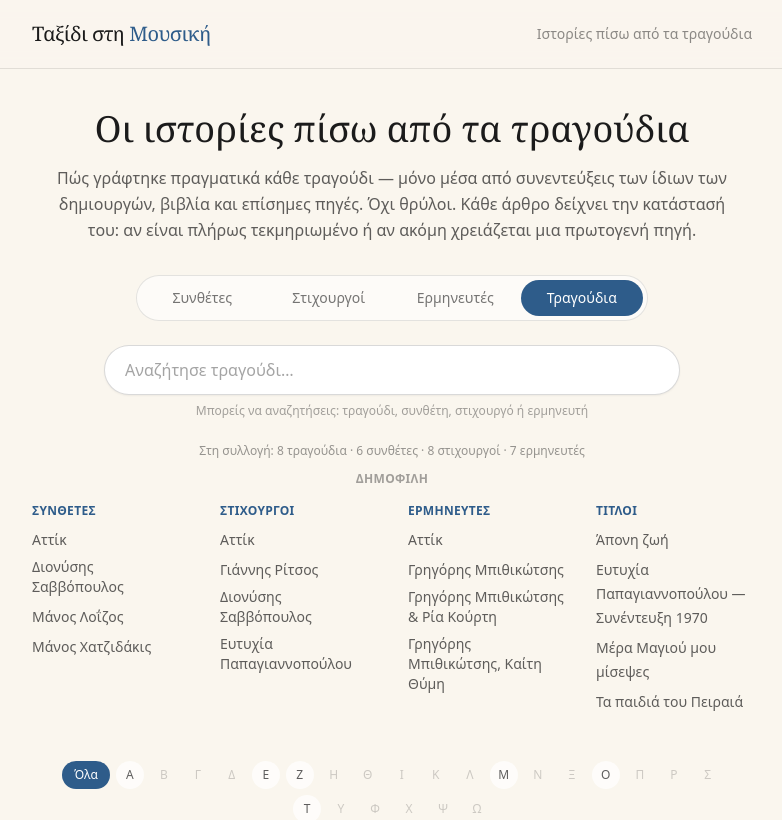
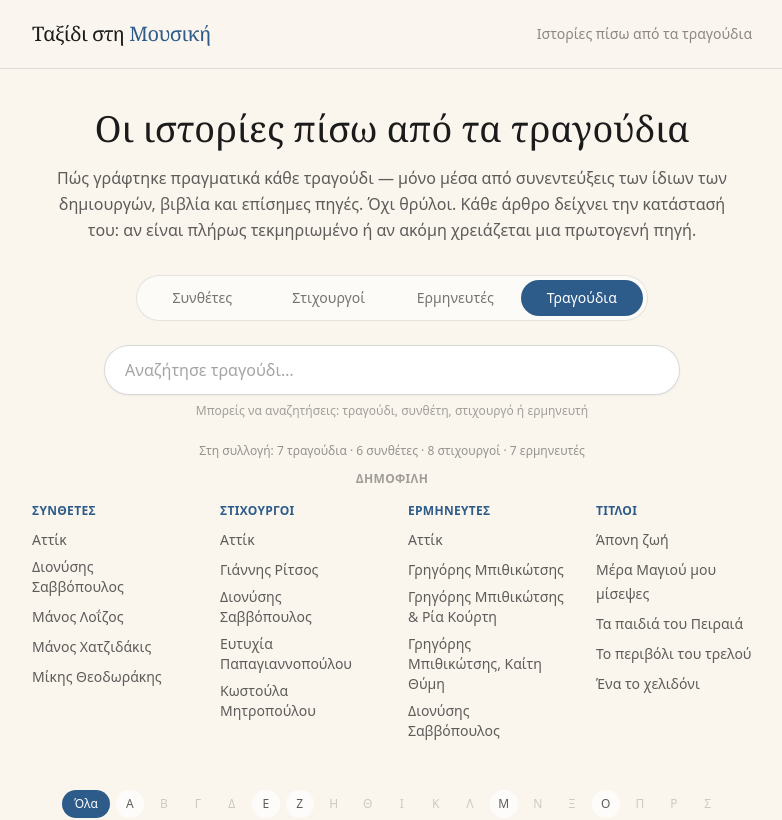
Before and after one commit to arisstei/taksidi-stin-mousiki, a Next.js app: page / in a window 1280 px wide. Shown: the top 820 px of the page, without its empty margins (248-1030 px from the left). Built offline with nearby package versions, Linux system fonts and the light colour scheme.

Commit message:
5 stoixeia sto Dimofili, kai ektos apo tin geniki perihgisi titlon i synenteyxi Eftyxias (isProfile), prosvasimi mono meso onomatos

```diff
--- a/components/SongExplorer.jsx
+++ b/components/SongExplorer.jsx
@@ -102,6 +102,12 @@ export default function SongExplorer({ songs }) {
 
   const filteredSongs = useMemo(() => {
     let list = songs;
+    // Άρθρα-προφίλ (π.χ. συνέντευξη, όχι ιστορία συγκεκριμένου τραγουδιού) δεν
+    // εμφανίζονται στη γενική περιήγηση τίτλων — μόνο όταν κάποιος ψάχνει
+    // ενεργά (π.χ. πατώντας το όνομα του/της δημιουργού).
+    if (!query.trim()) {
+      list = list.filter((s) => !s.isProfile);
+    }
     if (letter) {
       list = list.filter((s) => normalize(s.title).startsWith(letter));
     }
@@ -159,10 +165,12 @@ export default function SongExplorer({ songs }) {
       ? "Αναζήτηση με βάση το όνομα του ερμηνευτή"
       : "Μπορείς να αναζητήσεις: τραγούδι, συνθέτη, στιχουργό ή ερμηνευτή";
 
-  const previewTitles = songs.slice(0, 4);
-  const previewPerformers = performers.slice(0, 4);
-  const previewComposers = composers.slice(0, 4);
-  const previewLyricists = lyricists.slice(0, 4);
+  const PREVIEW_COUNT = 5;
+  const previewTitles = songs.filter((s) => !s.isProfile).slice(0, PREVIEW_COUNT);
+  const previewPerformers = performers.slice(0, PREVIEW_COUNT);
+  const previewComposers = composers.slice(0, PREVIEW_COUNT);
+  const previewLyricists = lyricists.slice(0, PREVIEW_COUNT);
+  const songCount = songs.filter((s) => !s.isProfile).length;
 
   return (
     <div>
@@ -195,7 +203,7 @@ export default function SongExplorer({ songs }) {
 
       <div className="max-w-3xl mx-auto text-center mb-3">
         <p className="text-xs text-ink/45">
-          Στη συλλογή: {songs.length} τραγούδια · {composers.length} συνθέτες ·{" "}
+          Στη συλλογή: {songCount} τραγούδια · {composers.length} συνθέτες ·{" "}
           {lyricists.length} στιχουργοί · {performers.length} ερμηνευτές
         </p>
       </div>
--- a/content/songs/eftyxia-papagiannopoulou-1970.json
+++ b/content/songs/eftyxia-papagiannopoulou-1970.json
@@ -1,6 +1,7 @@
 {
   "slug": "eftyxia-papagiannopoulou-1970",
   "title": "Ευτυχία Παπαγιαννοπούλου — Συνέντευξη 1970",
+  "isProfile": true,
   "composer": null,
   "lyricist": "Ευτυχία Παπαγιαννοπούλου",
   "year": "1970 (συνέντευξη)",
```
